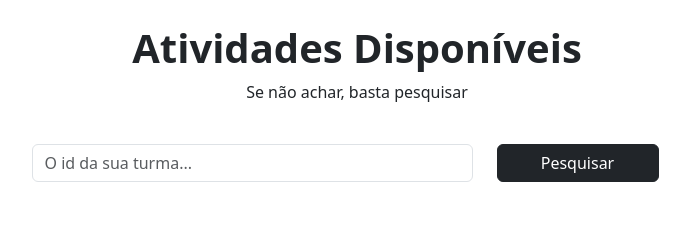
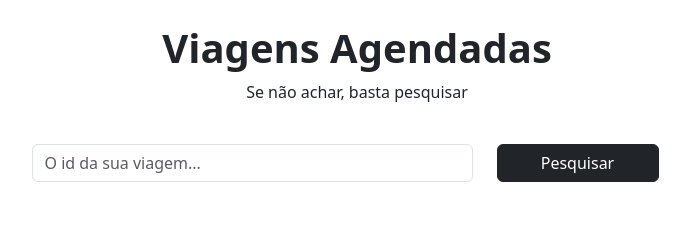
Before and after one commit to yShin17/-gencia, a Flask app: page /listapacote/ in a window 1280 px wide. Shown: the part 162-392 px from the top of the page, without its empty margins (283-973 px from the left). Run offline with Flask 3, Linux system fonts and the light colour scheme; a user stored in the database is signed in.

Commit message:
Versao ultra mega att

```diff
--- a/Agencia/app/templates/base.html
+++ b/Agencia/app/templates/base.html
@@ -8,11 +8,10 @@
     <title> {% block title %} {% endblock %} </title>
 
 
-    <!-- Bootstrap CSS -->
     <link rel="stylesheet" href="https://cdn.jsdelivr.net/npm/bootstrap@5.3.0/dist/css/bootstrap.min.css" />
 
 
-    <!-- Bootstrap Icons -->
+
     <link rel="stylesheet" href="https://cdn.jsdelivr.net/npm/bootstrap-icons@1.11.3/font/bootstrap-icons.css">
     {% block head %} {% endblock %}
 </head>
--- a/Agencia/app/templates/listaPacote.html
+++ b/Agencia/app/templates/listaPacote.html
@@ -10,7 +10,7 @@
     <!-- Título -->
     <div class="row text-center mb-4 mt-4">
         <div class="col">
-            <h1><strong>Atividades Disponíveis</strong></h1>
+            <h1><strong>Viagens Agendadas</strong></h1>
             <p>Se não achar, basta pesquisar</p>
         </div>
     </div>
@@ -18,14 +18,14 @@
     <!-- Pesquisa -->
     <form method="get" class="row justify-content-center mb-4 w-100">
         <div class="col-5">
-            <input type="text" name="pesquisa" class="form-control" placeholder="O id da sua turma...">
+            <input type="text" name="pesquisa" class="form-control" placeholder="O id da sua viagem...">
         </div>
         <div class="col-2">
             <button type="submit" class="btn btn-dark w-100">Pesquisar</button>
         </div>
     </form>
 
-    <!-- Tabela de turmas -->
+
     <div class="col-12 mt-5">
         <table class="table table-striped">
             <thead>
--- a/Agencia/app/templates/pacotesLista.html
+++ b/Agencia/app/templates/pacotesLista.html
@@ -14,7 +14,7 @@
     <!-- Título -->
     <div class="row text-center mb-4 mt-4">
         <div class="col">
-            <h1><strong>Turmas Disponíveis</strong></h1>
+            <h1><strong>Viagens Disponíveis</strong></h1>
 
                 <p> Se não achar, basta pesquisar</p>
                 {% if current_user.is_authenticated and current_user.email.endswith('@adm.com') %}
@@ -23,7 +23,7 @@
         </div>
     </div>
 
-    <!-- Pesquisa -->
+
     <form method="get" class="row justify-content-center mb-4 w-100">
         <div class="col-5">
             <input type="text" name="pesquisa" class="form-control" placeholder="O id da sua turma...">
--- a/Agencia/app/templates/usuario_login.html
+++ b/Agencia/app/templates/usuario_login.html
@@ -43,7 +43,7 @@
         </div>
     </div>
 
-    <!-- Link de cadastro -->
+
     <div class="container mt-3">
         <div class="row justify-content-center align-items-center">
             <div class="col-auto d-flex">
```
Also changed, not shown: Agencia/instance/database.db.
